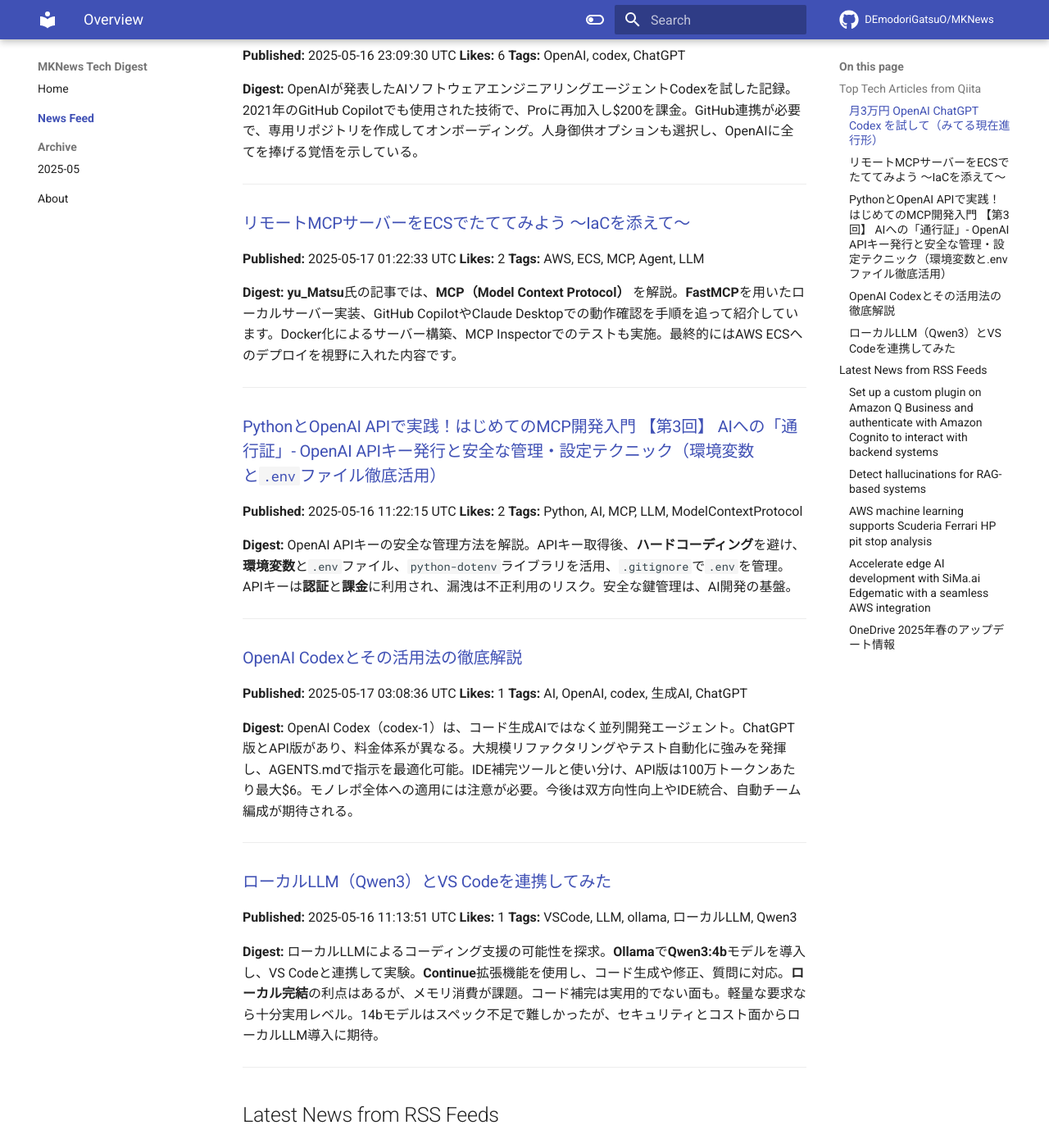
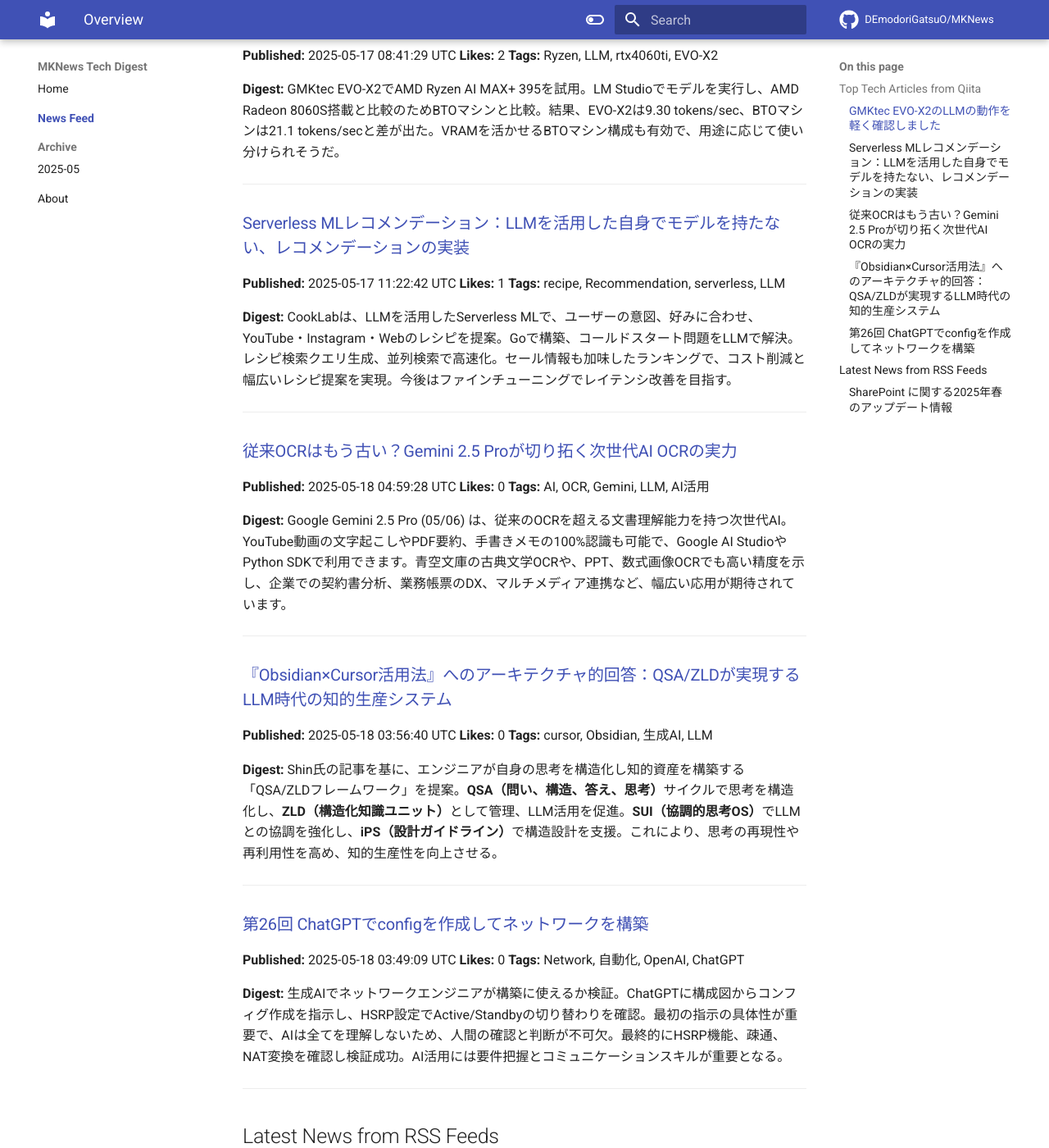
Before and after one commit to DEmodoriGatsuO/MKNews, an MkDocs documentation site: the page built from docs/news/index.md, in a window 1280 px wide and 1400 px high, scrolled down 222 px. Shown: the whole window at 82% size. Built offline with MkDocs 1.6.1 and Material for MkDocs 9.7.7, drawn with Linux system fonts in a browser that asks for light colours; comment, search, counter and statistics services are not loaded; some of the changed text lies outside the part shown.

Commit message:
Automated AI Tech Digest - 2025-05-18

```diff
--- a/docs/news/index.md
+++ b/docs/news/index.md
@@ -1,108 +1,68 @@
-# AI Tech Trends Digest (2025-05-17)
+# AI Tech Trends Digest (2025-05-18)
 
 
 ## Top Tech Articles from Qiita
 
 
-### [月3万円 OpenAI ChatGPT Codex を試して（みてる現在進行形）](https://qiita.com/Null-Sensei/items/de23d6ad1fbf8cec24b2)
-**Published:** 2025-05-16 23:09:30 UTC
-**Likes:** 6
-**Tags:** OpenAI, codex, ChatGPT
+### [GMKtec EVO-X2のLLMの動作を軽く確認しました](https://qiita.com/mocketech/items/db596f56e286a04ef55e)
+**Published:** 2025-05-17 08:41:29 UTC
+**Likes:** 2
+**Tags:** Ryzen, LLM, rtx4060ti, EVO-X2
 
 **Digest:**
-OpenAIが発表したAIソフトウェアエンジニアリングエージェントCodexを試した記録。2021年のGitHub Copilotでも使用された技術で、Proに再加入し$200を課金。GitHub連携が必要で、専用リポジトリを作成してオンボーディング。人身御供オプションも選択し、OpenAIに全てを捧げる覚悟を示している。
+GMKtec EVO-X2でAMD Ryzen AI MAX+ 395を試用。LM Studioでモデルを実行し、AMD Radeon 8060S搭載と比較のためBTOマシンと比較。結果、EVO-X2は9.30 tokens/sec、BTOマシンは21.1 tokens/secと差が出た。VRAMを活かせるBTOマシン構成も有効で、用途に応じて使い分けられそうだ。
 
 ---
 
-### [リモートMCPサーバーをECSでたててみよう 〜IaCを添えて〜](https://qiita.com/yu-Matsu/items/f27ab9ecf3b9979fa5fb)
-**Published:** 2025-05-17 01:22:33 UTC
-**Likes:** 2
-**Tags:** AWS, ECS, MCP, Agent, LLM
+### [Serverless MLレコメンデーション：LLMを活用した自身でモデルを持たない、レコメンデーションの実装](https://qiita.com/yongyong/items/71a9dd65a649f2a225b8)
+**Published:** 2025-05-17 11:22:42 UTC
+**Likes:** 1
+**Tags:** recipe, Recommendation, serverless, LLM
 
 **Digest:**
-**yu_Matsu**氏の記事では、**MCP（Model Context Protocol）** を解説。**FastMCP**を用いたローカルサーバー実装、GitHub CopilotやClaude Desktopでの動作確認を手順を追って紹介しています。Docker化によるサーバー構築、MCP Inspectorでのテストも実施。最終的にはAWS ECSへのデプロイを視野に入れた内容です。
+CookLabは、LLMを活用したServerless MLで、ユーザーの意図、好みに合わせ、YouTube・Instagram・Webのレシピを提案。Goで構築、コールドスタート問題をLLMで解決。レシピ検索クエリ生成、並列検索で高速化。セール情報も加味したランキングで、コスト削減と幅広いレシピ提案を実現。今後はファインチューニングでレイテンシ改善を目指す。
 
 ---
 
-### [PythonとOpenAI APIで実践！はじめてのMCP開発入門 【第3回】 AIへの「通行証」- OpenAI APIキー発行と安全な管理・設定テクニック（環境変数と`.env`ファイル徹底活用）](https://qiita.com/QueryPie/items/2da6830c959858afc900)
-**Published:** 2025-05-16 11:22:15 UTC
-**Likes:** 2
-**Tags:** Python, AI, MCP, LLM, ModelContextProtocol
+### [従来OCRはもう古い？Gemini 2.5 Proが切り拓く次世代AI OCRの実力](https://qiita.com/Dinn/items/a0cd504003b272c9b8ee)
+**Published:** 2025-05-18 04:59:28 UTC
+**Likes:** 0
+**Tags:** AI, OCR, Gemini, LLM, AI活用
 
 **Digest:**
-OpenAI APIキーの安全な管理方法を解説。APIキー取得後、**ハードコーディング**を避け、**環境変数**と`.env`ファイル、`python-dotenv`ライブラリを活用、`.gitignore`で`.env`を管理。APIキーは**認証**と**課金**に利用され、漏洩は不正利用のリスク。安全な鍵管理は、AI開発の基盤。
+Google Gemini 2.5 Pro (05/06) は、従来のOCRを超える文書理解能力を持つ次世代AI。YouTube動画の文字起こしやPDF要約、手書きメモの100%認識も可能で、Google AI StudioやPython SDKで利用できます。青空文庫の古典文学OCRや、PPT、数式画像OCRでも高い精度を示し、企業での契約書分析、業務帳票のDX、マルチメディア連携など、幅広い応用が期待されています。
 
 ---
 
-### [OpenAI Codexとその活用法の徹底解説](https://qiita.com/ozora/items/9213c171d28463663fd0)
-**Published:** 2025-05-17 03:08:36 UTC
-**Likes:** 1
-**Tags:** AI, OpenAI, codex, 生成AI, ChatGPT
+### [『Obsidian×Cursor活用法』へのアーキテクチャ的回答：QSA/ZLDが実現するLLM時代の知的生産システム](https://qiita.com/hann-solo/items/e9f7313377125e79aa6f)
+**Published:** 2025-05-18 03:56:40 UTC
+**Likes:** 0
+**Tags:** cursor, Obsidian, 生成AI, LLM
 
 **Digest:**
-OpenAI Codex（codex-1）は、コード生成AIではなく並列開発エージェント。ChatGPT版とAPI版があり、料金体系が異なる。大規模リファクタリングやテスト自動化に強みを発揮し、AGENTS.mdで指示を最適化可能。IDE補完ツールと使い分け、API版は100万トークンあたり最大$6。モノレポ全体への適用には注意が必要。今後は双方向性向上やIDE統合、自動チーム編成が期待される。
+Shin氏の記事を基に、エンジニアが自身の思考を構造化し知的資産を構築する「QSA/ZLDフレームワーク」を提案。**QSA（問い、構造、答え、思考）**サイクルで思考を構造化し、**ZLD（構造化知識ユニット）**として管理、LLM活用を促進。**SUI（協調的思考OS）**でLLMとの協調を強化し、**iPS（設計ガイドライン）**で構造設計を支援。これにより、思考の再現性や再利用性を高め、知的生産性を向上させる。
 
 ---
 
-### [ローカルLLM（Qwen3）とVS Codeを連携してみた](https://qiita.com/0suzuki/items/cc372ab63be5aaf24cfc)
-**Published:** 2025-05-16 11:13:51 UTC
-**Likes:** 1
-**Tags:** VSCode, LLM, ollama, ローカルLLM, Qwen3
+### [第26回 ChatGPTでconfigを作成してネットワークを構築](https://qiita.com/infra-blog/items/b7e9748c9ef8b372f831)
+**Published:** 2025-05-18 03:49:09 UTC
+**Likes:** 0
+**Tags:** Network, 自動化, OpenAI, ChatGPT
 
 **Digest:**
-ローカルLLMによるコーディング支援の可能性を探求。**Ollama**で**Qwen3:4b**モデルを導入し、VS Codeと連携して実験。**Continue**拡張機能を使用し、コード生成や修正、質問に対応。**ローカル完結**の利点はあるが、メモリ消費が課題。コード補完は実用的でない面も。軽量な要求なら十分実用レベル。14bモデルはスペック不足で難しかったが、セキュリティとコスト面からローカルLLM導入に期待。
+生成AIでネットワークエンジニアが構築に使えるか検証。ChatGPTに構成図からコンフィグ作成を指示し、HSRP設定でActive/Standbyの切り替わりを確認。最初の指示の具体性が重要で、AIは全てを理解しないため、人間の確認と判断が不可欠。最終的にHSRP機能、疎通、NAT変換を確認し検証成功。AI活用には要件把握とコミュニケーションスキルが重要となる。
 
 ---
 
 ## Latest News from RSS Feeds
 
 
-### [Set up a custom plugin on Amazon Q Business and authenticate with Amazon Cognito to interact with backend systems](https://aws.amazon.com/blogs/machine-learning/set-up-a-custom-plugin-on-amazon-q-business-and-authenticate-with-amazon-cognito-to-interact-with-backend-systems/)
-**Source:** AWS ML Blog
-**Published:** 2025-05-16 16:51:03 UTC
-**Tags:** Amazon Q Business, Best Practices, Technical How-to
+### [SharePoint に関する2025年春のアップデート情報](https://shanqiai.lekumo.biz/sharepoint_technical_note/2025/05/sharepoint-2025-718d.html)
+**Source:** SharePoint Technical Notes
+**Published:** 2025-05-17 07:33:14 UTC
+**Tags:** Microsoft 365 - SharePoint
 
 **Digest:**
-Amazon Q Businessでカスタムプラグインを構築し、バックエンドシステムと安全に連携する方法を紹介。Amazon Q Businessは、企業のデータ分析を支援し、AWS Lambda、API Gateway、Amazon Cognito等のサービスと連携可能。OpenAPI 3.xを利用し、既存システムを数週間で統合、Amazon S3のドキュメントを基に質問応答やAPI操作を実現。セキュリティとして、認証にAmazon Cognito、アクセス制御にIAM Identity Centerを活用。
+2025年春にOneDriveとSharePointの**新機能**発表、**UI**刷新を含む**大規模アップデート**が実施されます。これにより、**コラボレーション**機能強化や**ファイル管理**の効率化が期待されます。詳細な情報は、Microsoft公式からの今後の発表に注目しましょう。
 
 ---
-
-### [Detect hallucinations for RAG-based systems](https://aws.amazon.com/blogs/machine-learning/detect-hallucinations-for-rag-based-systems/)
-**Source:** AWS ML Blog
-**Published:** 2025-05-16 16:44:40 UTC
-**Tags:** Amazon Bedrock, Amazon Bedrock Guardrails, Best Practices, Generative AI
-
-**Digest:**
-RAGシステムにおけるAI生成応答の精度向上に向け、本記事では**Hallucination（ハルシネーション）**検出技術を紹介。LLM（大規模言語モデル）を活用した検出、意味的類似性による検出、BERTスコアを利用した検出など、4つの手法を解説。**Amazon SageMaker**、**Amazon Bedrock**、**Amazon S3**を用いた実装例も提示し、精度、再現率、コストを比較検討しています。
-
----
-
-### [AWS machine learning supports Scuderia Ferrari HP pit stop analysis](https://aws.amazon.com/blogs/machine-learning/aws-machine-learning-supports-scuderia-ferrari-hp-pit-stop-analysis/)
-**Source:** AWS ML Blog
-**Published:** 2025-05-16 16:36:23 UTC
-**Tags:** Amazon Machine Learning, Artificial Intelligence, Customer Solutions, Migration, Security
-
-**Digest:**
-F1のScuderia Ferrari HPは、AWSと提携し、ピットストップ分析に機械学習(ML)を活用。従来の映像とテレメトリデータの紐付けを手動で行っていたものを、Amazon SageMaker AIのオブジェクト検出で自動化し、最大80%高速化。これにより、ピットクルーの効率化とエラー検出を促進。2023年シーズンデータを基にMLモデルを構築し、2024年の日本GPで実用化、最速ピットストップを記録。
-
----
-
-### [Accelerate edge AI development with SiMa.ai Edgematic with a seamless AWS integration](https://aws.amazon.com/blogs/machine-learning/accelerate-edge-ai-development-with-sima-ai-edgematic-with-a-seamless-aws-integration/)
-**Source:** AWS ML Blog
-**Published:** 2025-05-16 16:28:10 UTC
-**Tags:** Advanced (300), Amazon SageMaker AI, Edge, Partner solutions, Technical How-to
-
-**Digest:**
-Amazon SageMaker AIとSiMa.aiのPalette Edgematicを活用し、エッジでMLモデルを効率的に構築・訓練・デプロイする方法を紹介。安全対策として、YOLOv7モデルをSageMakerで再訓練・量子化し、Palette Edgematicでエッジデバイスにデプロイ。これにより、低遅延で高精度な安全監視を実現し、労働現場の安全性を向上させます。
-
----
-
-### [OneDrive 2025年春のアップデート情報](https://shanqiai.lekumo.biz/sharepoint_technical_note/2025/05/onedrive-2025-2d4a.html)
-**Source:** SharePoint Technical Notes
-**Published:** 2025-05-16 11:56:15 UTC
-**Tags:** OneDrive / OneDrive for Business
-
-**Digest:**
-Microsoft OneDrive BLOG で、2025年春の大型アップデートに関する情報が公開されました。主な変更点として、**OneDrive**のインターフェース刷新、**ファイル**同期の高速化、**ストレージ**管理機能の強化が挙げられています。また、**AI**を活用した機能の追加も期待されており、より使いやすく、効率的な**クラウド**ストレージサービスへと進化するようです。
-
----
```
